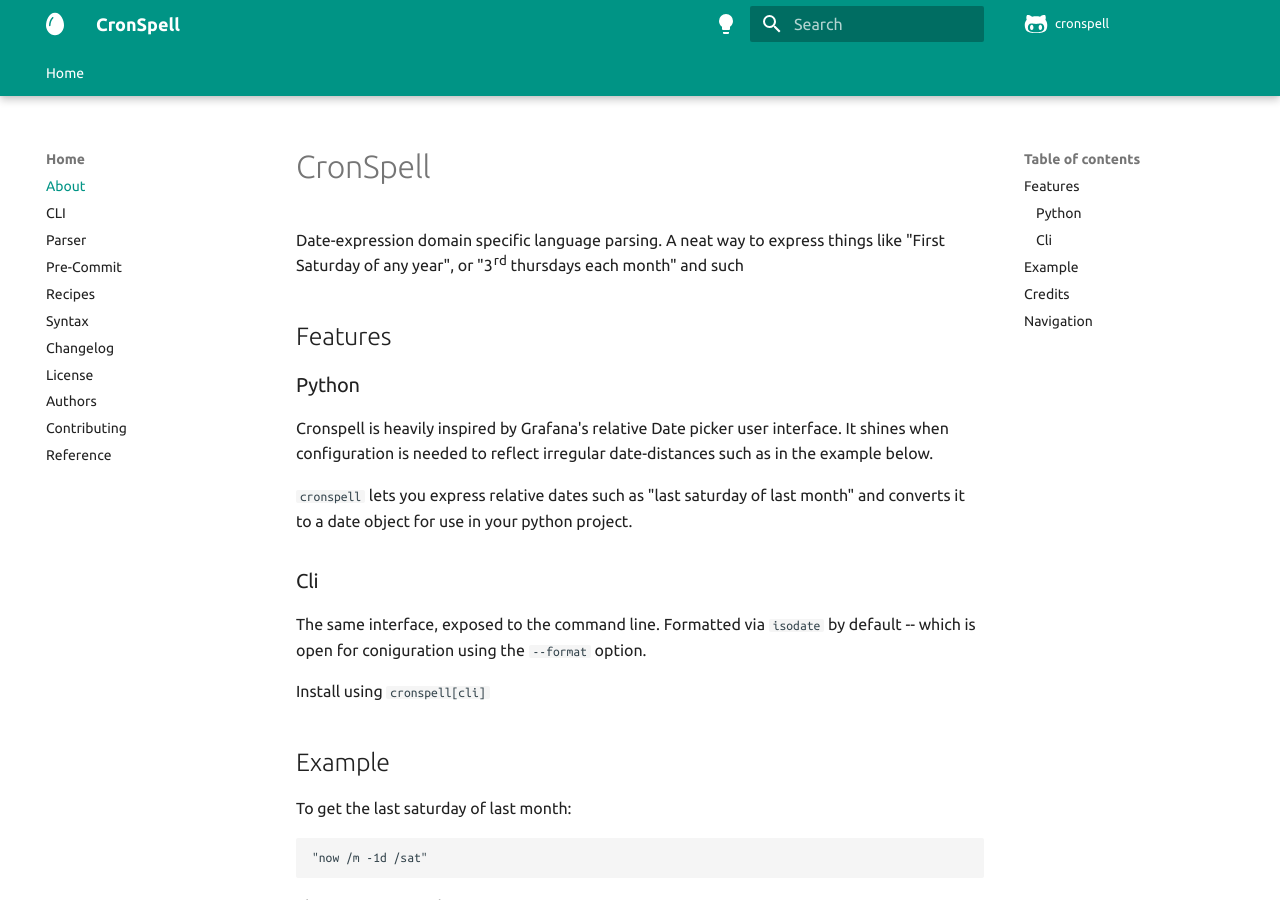
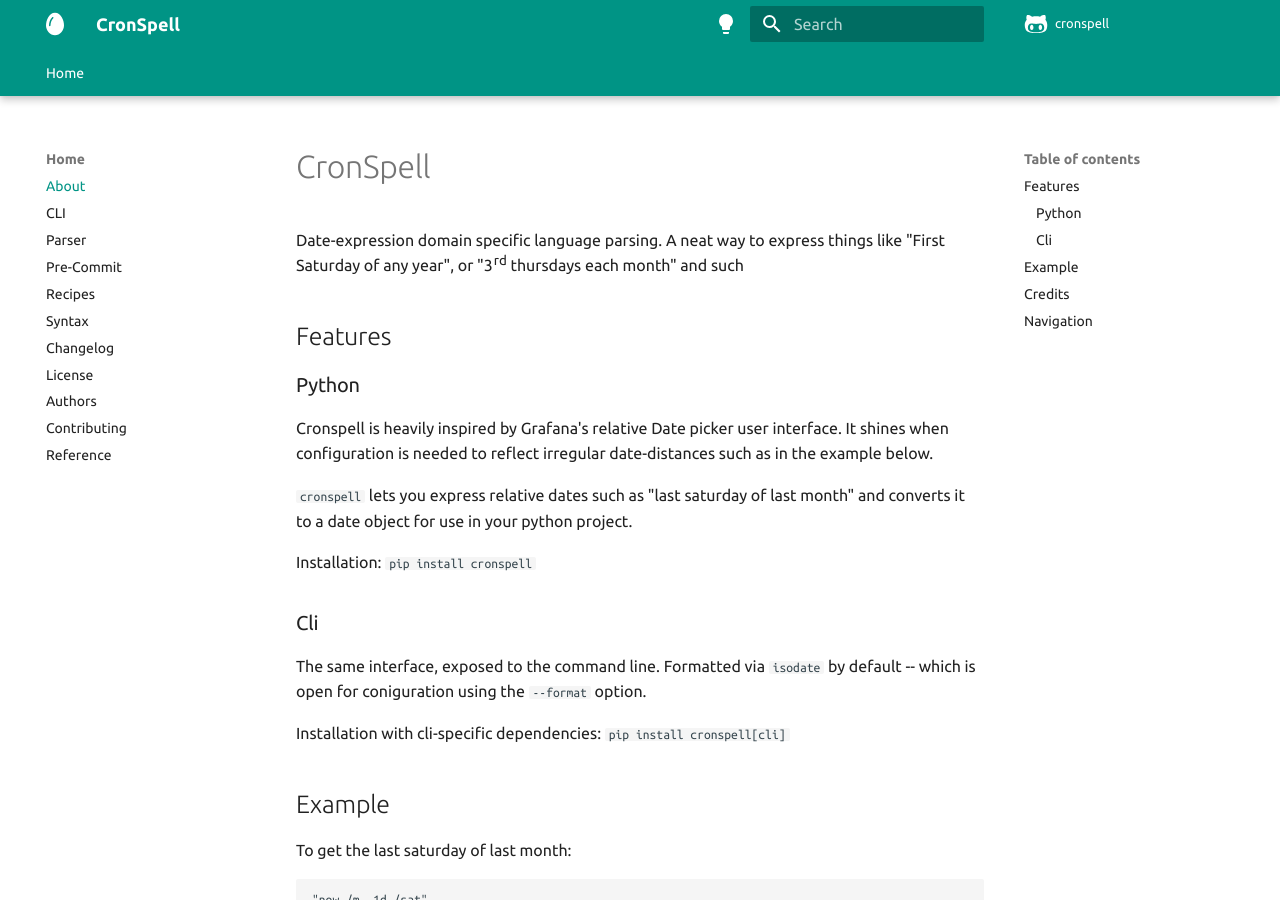
Before and after one commit to iilei/cronspell, an MkDocs documentation site: the page built from docs/index.md, in a window 1280 px wide and 900 px high. Built offline with MkDocs 1.6.1 and Material for MkDocs 9.7.7, drawn with Linux system fonts in a browser that asks for light colours; comment, search, counter and statistics services are not loaded; the version menu is left out.

Commit message:
docs: minor documentation

```diff
--- a/docs/index.md
+++ b/docs/index.md
@@ -10,12 +10,14 @@ Cronspell is heavily inspired by Grafana's relative Date picker user interface.
 
 `cronspell` lets you express relative dates such as "last saturday of last month" and converts it to a date object for use in your python project.
 
+Installation: `pip install cronspell`
+
 ### Cli
 
 The same interface, exposed to the command line. Formatted via `isodate` by default -- which is
 open for coniguration using the `--format` option.
 
-Install using `cronspell[cli]`
+Installation with cli-specific dependencies: `pip install cronspell[cli]`
 
 
 ## Example
```
